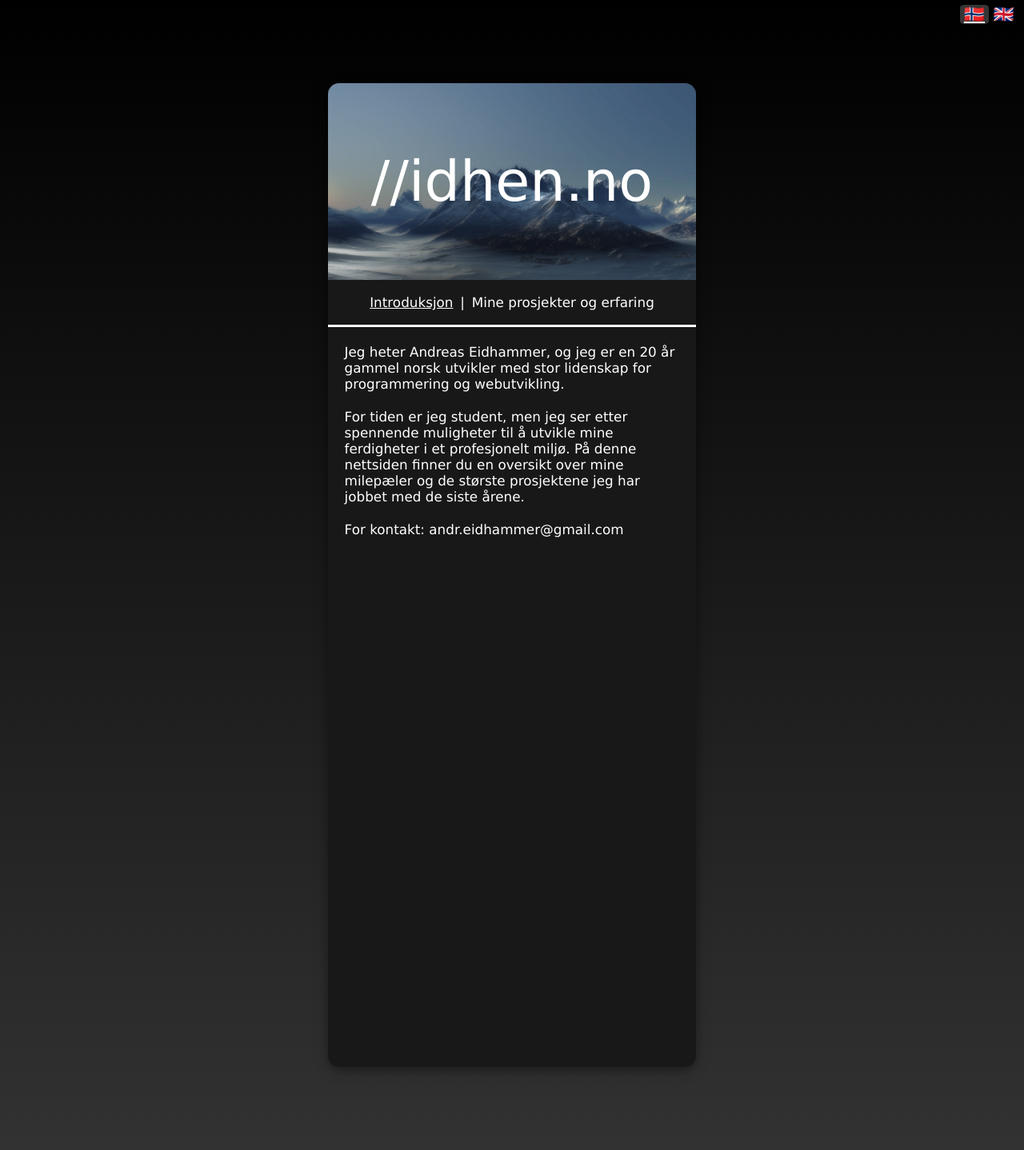
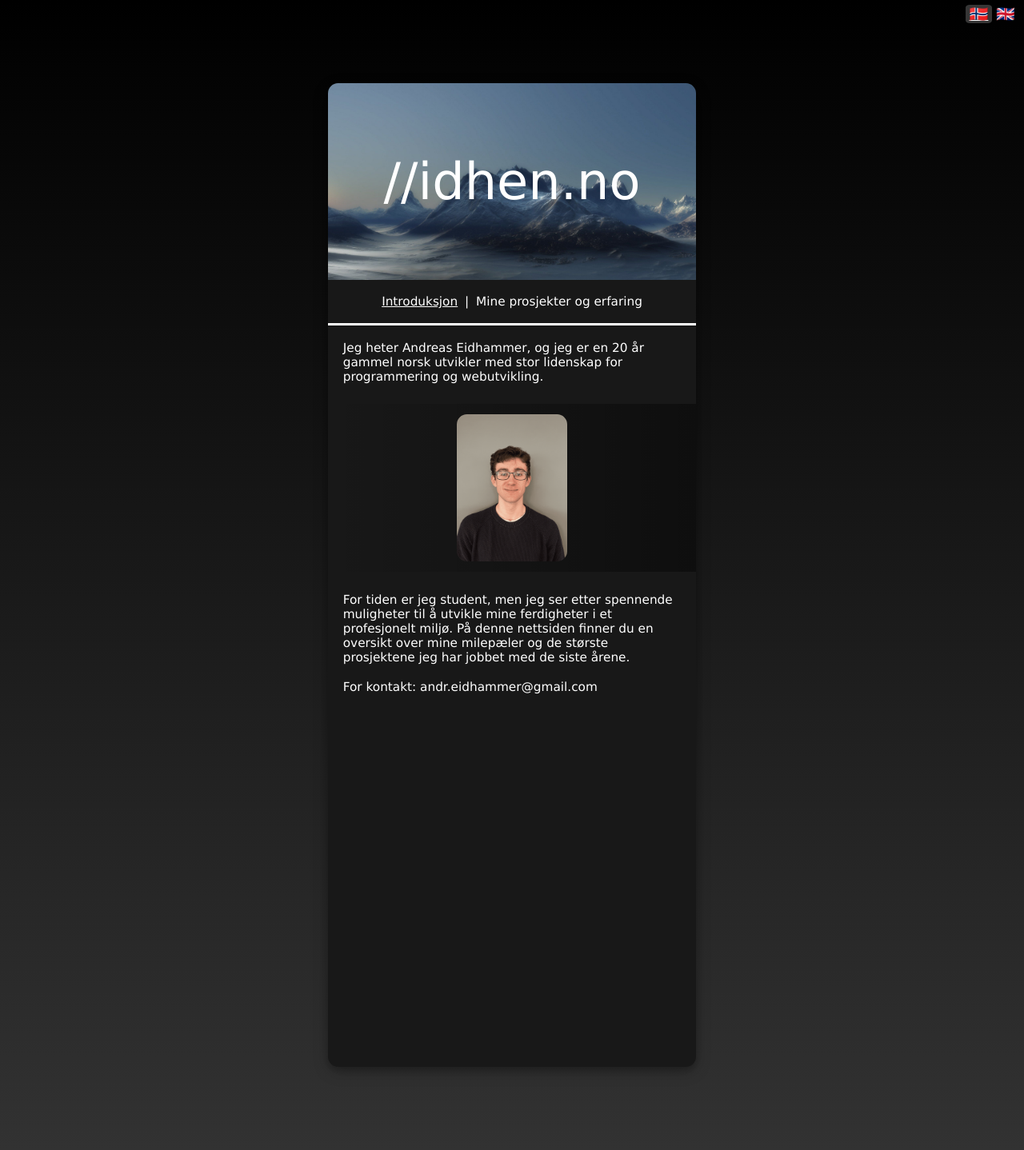
Before and after one commit to Idhen/Idhen.github.io, a PHP site: page / in a window 1280 px wide. Shown: the whole page at 80% size. Run offline with PHP 8.4, Linux system fonts and the light colour scheme.

Commit message:
Add portrait

```diff
--- a/index.html
+++ b/index.html
@@ -29,7 +29,13 @@
 
             <hr/>
 
+
             <p class="intro-text" id="intro-line-1"></p>
+
+            <div class="portrait-container">
+                <img class="portrait" src="bilder/portraits/early.png"/>
+            </div>
+
             <p class="intro-text" id="intro-line-2"></p>
             <p class="intro-text" id="intro-line-3"></p>
         </div>
--- a/res-style.css
+++ b/res-style.css
@@ -46,7 +46,7 @@ body {
     position: absolute;
     transform: translateX(0);
     transition: transform 1s ease;
-    overflow: hidden;
+
 }
 
 .link-bar {
@@ -77,6 +77,7 @@ body {
     display: flex;
     justify-content: center;
     align-items: center;
+    border-radius: 1rem 1rem 0 0;
 }
 
 hr {
@@ -84,6 +85,20 @@ hr {
     border-width: 0;
     color: white;
     background-color: white
+}
+
+.portrait-container {
+    width: 100%;
+    margin: 2rem 0;
+    display: flex;
+    justify-content: center;
+    background: linear-gradient(90deg, #00000000 0%, #0000006a 100%);
+}
+
+.portrait {
+    width: 30%;
+    border-radius: 1rem;
+    margin: 1rem 0;
 }
 
 .intro-text {
@@ -173,7 +188,7 @@ scroll-area::-webkit-scrollbar {
     height: 9rem;
     display: flex;
     justify-content: center;
-    align-items: stretch; /* Ensures all flex items align properly */
+    align-items: stretch;
     background: linear-gradient(90deg, #00000000 0%, #0000006a 100%);
   }
 
@@ -221,7 +236,7 @@ scroll-area::-webkit-scrollbar {
 
 @media (max-width: 1500px) {
     html {
-        font-size: 14px;
+        font-size: 12.75px;
     }
 }
 
```
Also changed, not shown: bilder/portraits/early.png (added).
